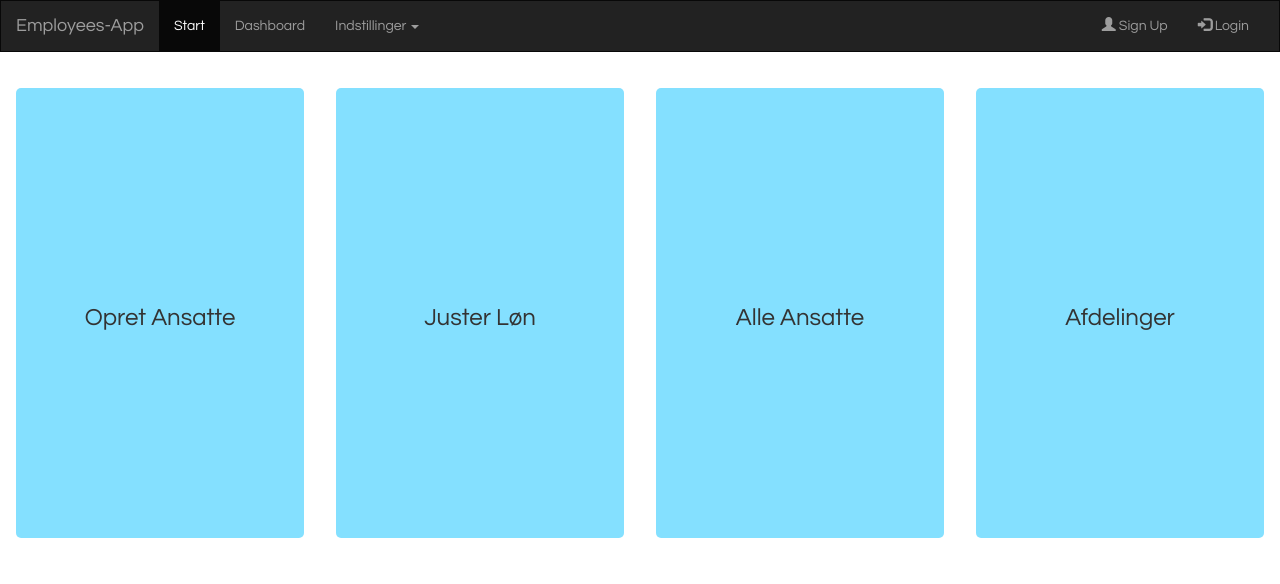
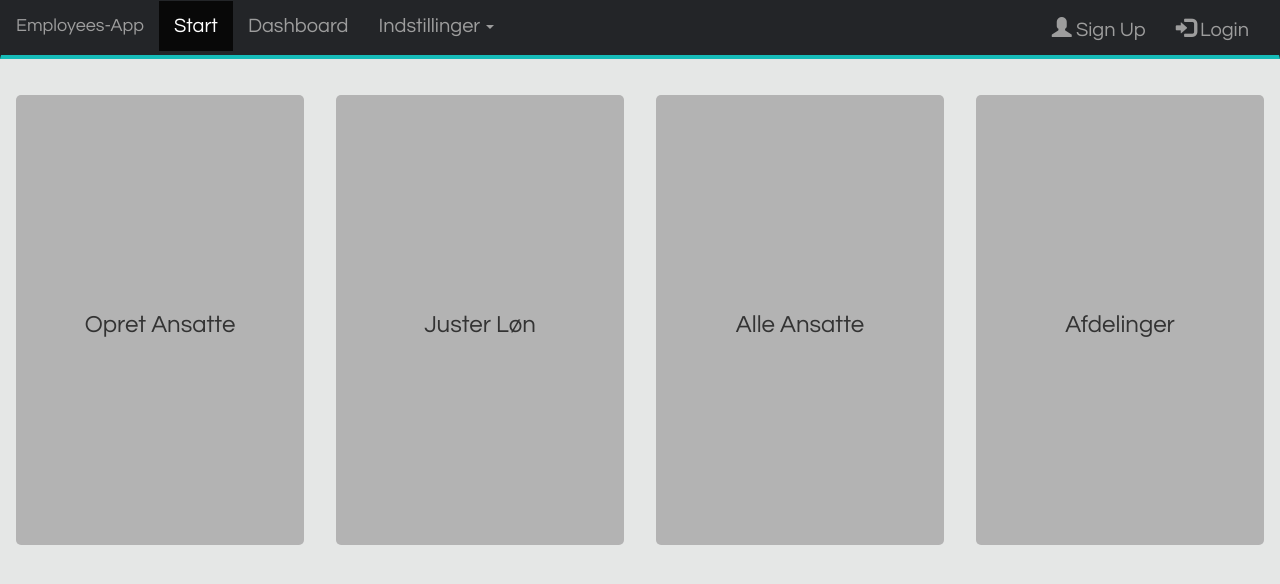
Before and after one commit to Povlsen/Clientside_H2, a React (Create React App) app in the folder h2-app/: page / in a window 1280 px wide. Shown: the top 584 px of the page. Built offline with nearby package versions, Linux system fonts and the light colour scheme; no server answers.

Commit message:
Stylesheet modify

```diff
--- a/h2-app/src/index.css
+++ b/h2-app/src/index.css
@@ -1,11 +1,22 @@
+/* Variabler */
 
+:root {
+  --main-bg-color: #e5e7e6;
+  --main-txt-color: #232528;
+  --main-style-color: #16bcb9;
+  --main-second-color: #c8c8c8;
+  --main-third-color: #b3b3b3;
+}
+
+/*--------------------------------*/
 
 
 body {
   margin: 0;
   padding: 0;
-  font-size: 14px;
+  font-size: 20px;
   font-family: 'Questrial', sans-serif;
+  background-color: var(--main-bg-color);
 }
 
 h4 {
@@ -14,6 +25,13 @@ h4 {
 
 .navbar {
     border-radius: 0px;
+
+}
+.navbar-inverse {
+  background-color: var(--main-txt-color);
+  border-color:var(--main-txt-color);
+  border-bottom: 4px solid;
+  border-bottom-color: var(--main-style-color);
 }
 
 .dashboard_grid{
@@ -30,7 +48,7 @@ h4 {
   margin: 5%;
   height: 450px;
   font-size: 5%;
-  background-color: rgb(132, 224, 255);
+  background-color: var(--main-third-color);
   border-radius: 5px;
 }
 
@@ -40,7 +58,7 @@ h4 {
 
 @media only screen and (max-width: 600px) {
   body {
-    font-size: 11px;
+    font-size: 14px;
   }
 
   .dashboard_grid{
```
